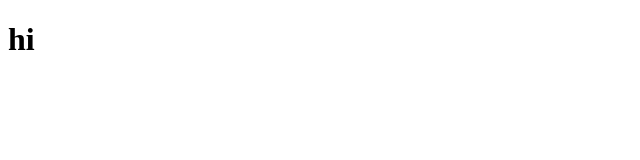
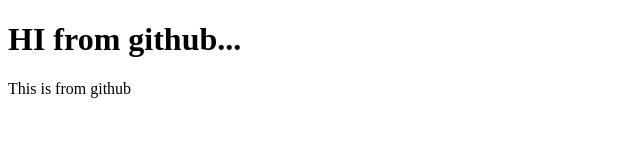
Before and after one commit to egasner/secoms319, a plain HTML site: page index.html in a window 1280 px wide. Shown: the whole page, without its empty margins (0-640 px from the left). Drawn offline with Linux system fonts and the light colour scheme.

Commit message:
Update index.html

```diff
--- a/index.html
+++ b/index.html
@@ -7,6 +7,7 @@
     <title>Document</title>
 </head>
 <body>
-    <h1>hi</h1>
+    <h1>HI from github...</h1>
+    <p>This is from github</p>
 </body>
 </html>
```
